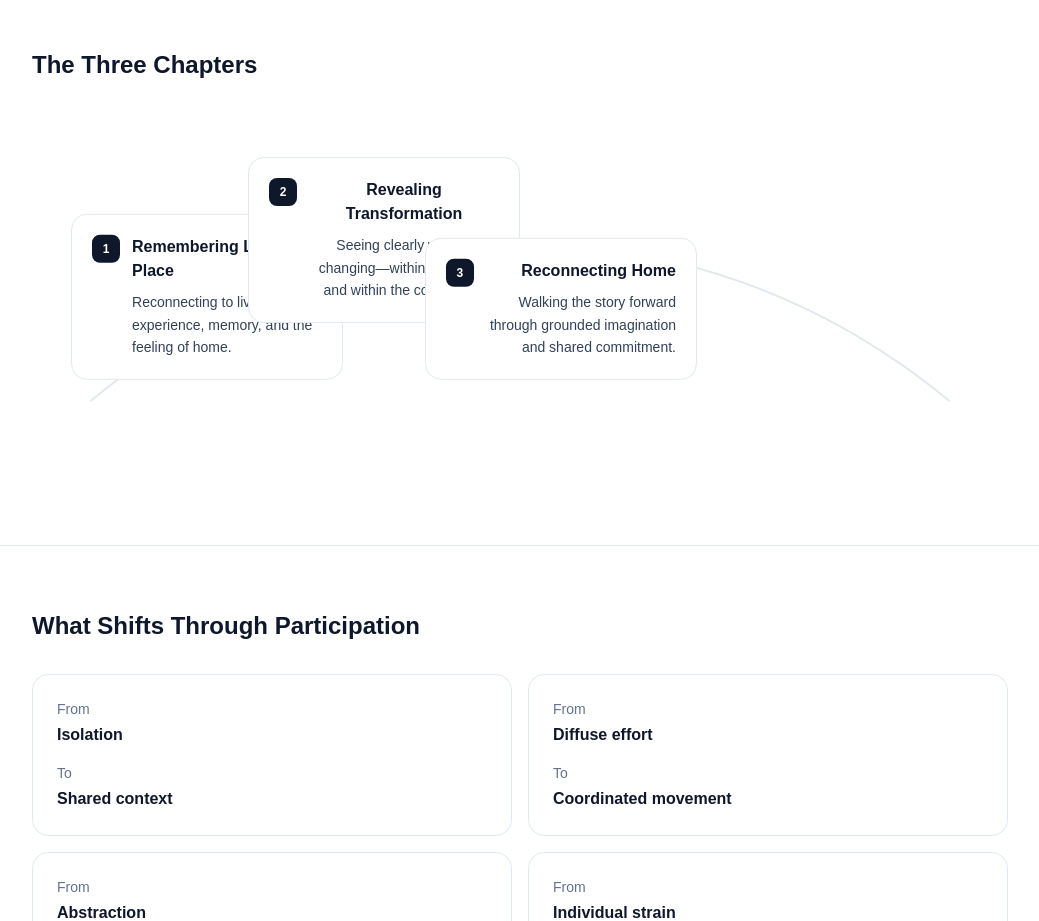
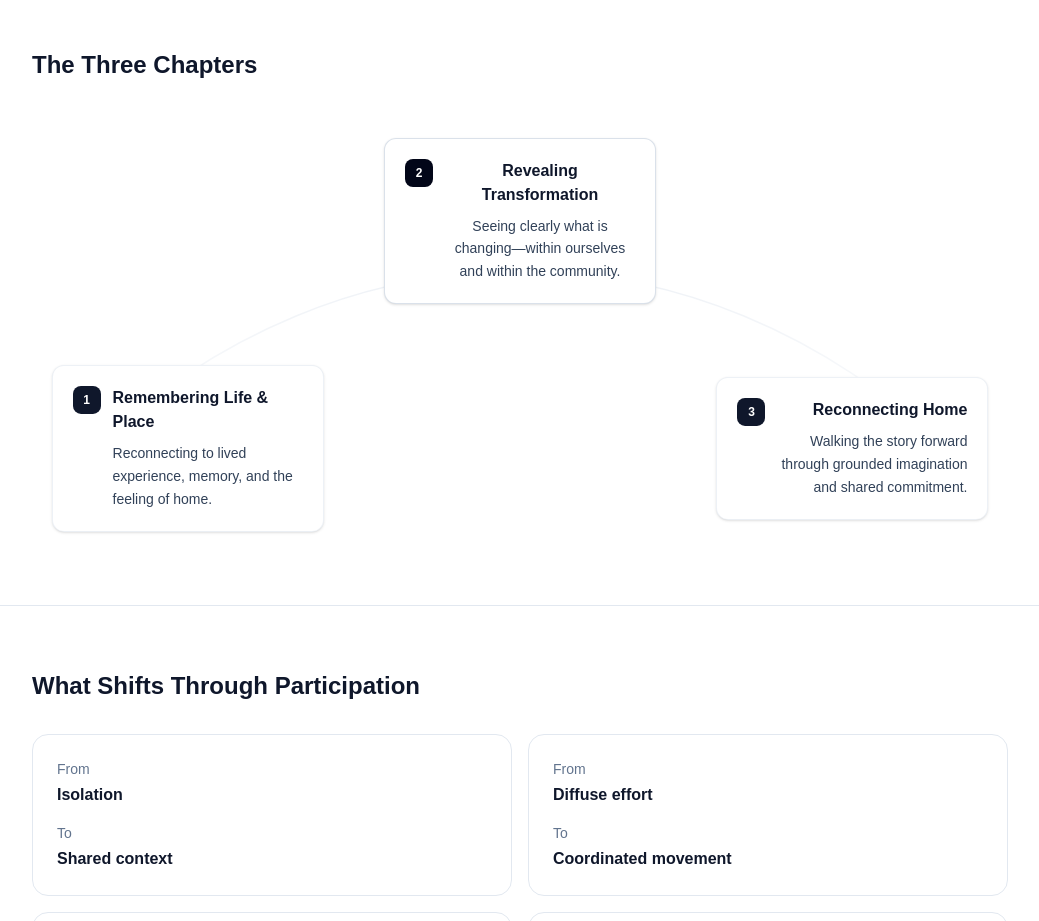
Before and after one commit to Benja-Ross/returning-home-landing, a Next.js app: page / in a window 1280 px wide. Shown: the part 1660-2581 px from the top of the page, without its empty margins (120-1159 px from the left). Built offline with nearby package versions, Linux system fonts and the light colour scheme.

Commit message:
refactor ChapterArc component to enhance layout and styling, including adjustments to node positioning, arc dimensions, and added emphasis feature for chapter nodes

```diff
--- a/src/components/landing/ChapterArc.tsx
+++ b/src/components/landing/ChapterArc.tsx
@@ -2,7 +2,7 @@ import { ChapterCard } from "@/components/landing/ChapterCard";
 
 type Chapter = { number: string; title: string; body: string };
 
-function ArcNode(props: { chapter: Chapter; align: "left" | "center" | "right" }) {
+function ArcNode(props: { chapter: Chapter; align: "left" | "center" | "right"; emphasized?: boolean }) {
   const alignClasses =
     props.align === "left"
       ? "text-left"
@@ -13,13 +13,20 @@ function ArcNode(props: { chapter: Chapter; align: "left" | "center" | "right" }
   return (
     <div
       className={[
-        "w-[15rem] rounded-2xl border border-slate-200 bg-white p-5",
-        "sm:w-[16rem] md:w-[17rem]",
+        // Keep typography the same; reduce widths at smaller desktop sizes to prevent overlap.
+        "w-[12rem] rounded-xl border bg-white p-5 shadow-sm",
+        props.emphasized ? "border-slate-300/70" : "border-slate-200/60",
+        "md:w-[14rem] lg:w-[16rem] xl:w-[17rem]",
         alignClasses,
       ].join(" ")}
     >
       <div className={["flex items-start gap-3", props.align === "right" ? "justify-end" : ""].join(" ")}>
-        <div className="flex h-7 w-7 shrink-0 items-center justify-center rounded-lg bg-slate-900 text-xs font-semibold text-white">
+        <div
+          className={[
+            "flex h-7 w-7 shrink-0 items-center justify-center rounded-lg text-xs font-semibold text-white",
+            props.emphasized ? "bg-slate-950" : "bg-slate-900",
+          ].join(" ")}
+        >
           {props.chapter.number}
         </div>
         <div className={["min-w-0", props.align === "right" ? "text-right" : ""].join(" ")}>
@@ -45,38 +52,42 @@ export function ChapterArc(props: { chapters: readonly Chapter[]; className?: st
 
       {/* Desktop: arc + nodes */}
       <div className="relative mt-10 hidden sm:block">
-        <div className="relative h-[320px] w-full md:h-[360px]">
+        <div className="relative h-[380px] w-full md:h-[420px]">
           <svg
             aria-hidden="true"
             className="absolute inset-0 h-full w-full"
-            viewBox="0 0 1000 360"
+            viewBox="0 0 1000 420"
             preserveAspectRatio="none"
           >
+            <defs>
+              <linearGradient id="chapterArcGradient" x1="0" y1="0" x2="1000" y2="0" gradientUnits="userSpaceOnUse">
+                <stop offset="0%" stopColor="rgb(226 232 240)" stopOpacity="0.15" />
+                <stop offset="50%" stopColor="rgb(226 232 240)" stopOpacity="0.7" />
+                <stop offset="100%" stopColor="rgb(226 232 240)" stopOpacity="0.15" />
+              </linearGradient>
+            </defs>
             <path
-              d="M 60 280 C 320 70 680 70 940 280"
+              d="M 60 330 C 320 90 680 90 940 330"
               fill="none"
-              stroke="rgb(226 232 240)"
-              strokeWidth="2"
+              stroke="url(#chapterArcGradient)"
+              strokeWidth="1.5"
               vectorEffect="non-scaling-stroke"
             />
           </svg>
 
           {/* Nodes positioned along the arc */}
           <div
-            className="absolute left-[4%] top-[72%] z-10 -translate-y-1/2"
-            style={{ transform: "translate(0, -50%)" }}
+            className="absolute left-[2%] top-[78%] z-10 -translate-y-1/2"
           >
             {chapters[0] && <ArcNode chapter={chapters[0]} align="left" />}
           </div>
           <div
-            className="absolute left-1/2 top-[10%] z-10 -translate-x-1/2"
-            style={{ transform: "translate(-50%, 0)" }}
+            className="absolute left-1/2 top-[4%] z-10 -translate-x-1/2"
           >
-            {chapters[1] && <ArcNode chapter={chapters[1]} align="center" />}
+            {chapters[1] && <ArcNode chapter={chapters[1]} align="center" emphasized />}
           </div>
           <div
-            className="absolute left-[96%] top-[72%] z-10 -translate-x-full -translate-y-1/2"
-            style={{ transform: "translate(-100%, -50%)" }}
+            className="absolute right-[2%] top-[78%] z-10 -translate-y-1/2"
           >
             {chapters[2] && <ArcNode chapter={chapters[2]} align="right" />}
           </div>
```
